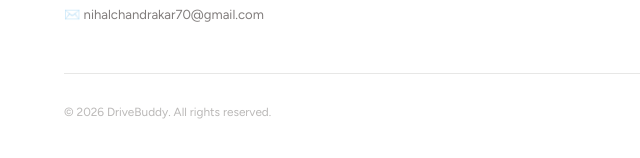
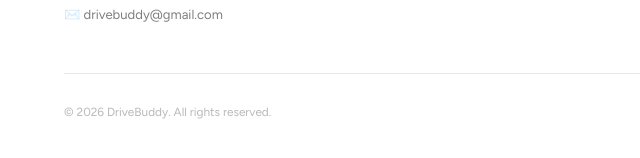
Before and after one commit to Nihal51/nodrive, a plain HTML site: page index.html in a window 1280 px wide. Shown: the part 7911-8069 px from the top of the page, 0-640 px from the left. Drawn offline with nearby package versions, Linux system fonts and the light colour scheme; animation ran at ten frames a second.

Commit message:
Update index.html

```diff
--- a/index.html
+++ b/index.html
@@ -1195,7 +1195,7 @@
       <div class="ft-contacts">
         <a href="tel:919111473929">📞 9111473929</a>
         <a href="tel:919893302783">📞 9893302783</a>
-        <a href="mailto:nihalchandrakar70@gmail.com">✉️ nihalchandrakar70@gmail.com</a>
+        <a href="mailto:drivebuddyind@gmail.com">✉️ drivebuddy@gmail.com</a>
       </div>
     </div>
     <div class="ft-col"><h4>Services</h4><ul><li><a href="#services">Personal Driver</a></li><li><a href="#services">Medical Transport</a></li><li><a href="#services">Night Safety</a></li><li><a href="#services">Airport Service</a></li><li><a href="#services">Outstation Driver</a></li></ul></div>
```
